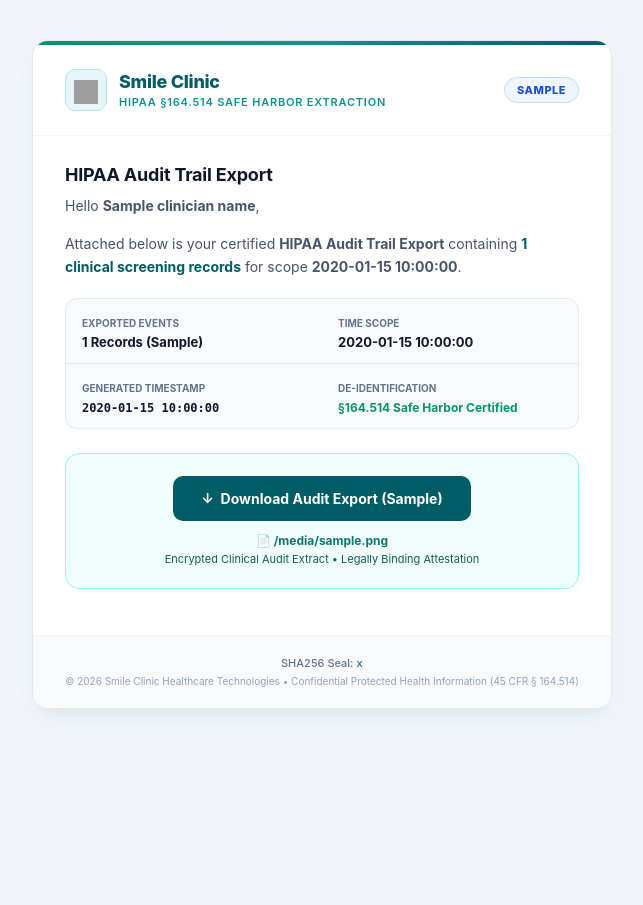
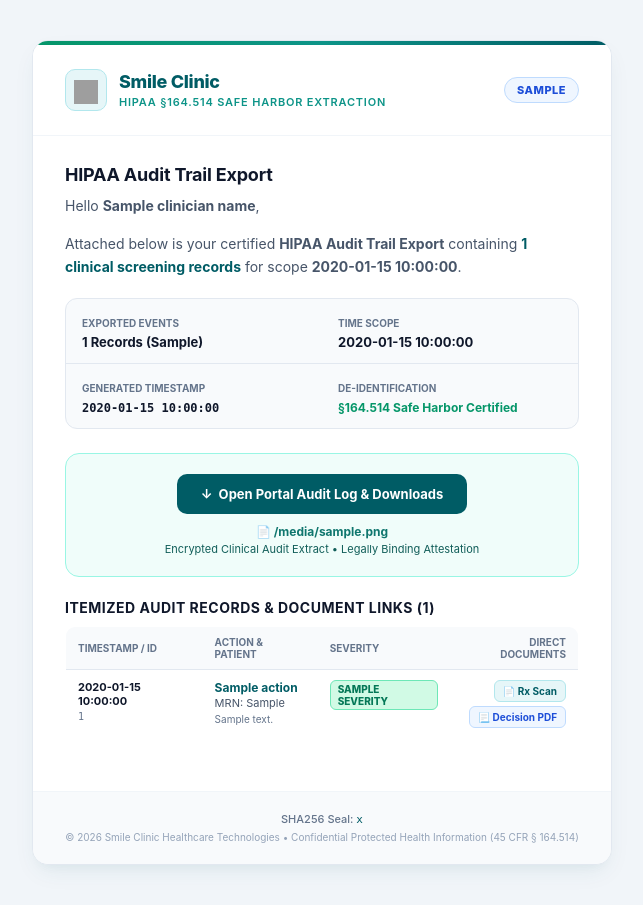
Before and after one commit to HelloWorld-Farhan/DentalClinic_Backend, a Python web app: template prescription/templates/audit_trail_export_email.html in a window 1280 px wide. Shown: the whole page, without its empty margins (318-961 px from the left). Before the commit the page ends 714 px from the top, so only its background shows below. Run offline with Jinja, Linux system fonts and the light colour scheme; the template is opened without the code that fills it: most values are stand-ins (such as "Sample title", 1, 10 or a date in 2020); grey boxes are pictures that could not be loaded.

Commit message:
feat(audit): support itemized records and direct document links in audit export email

```diff
--- a/prescription/routers/auth.py
+++ b/prescription/routers/auth.py
@@ -2665,6 +2665,8 @@ def send_audit_email(req: AuditEmailRequest):
 
         "filename": filename,
 
+        "records": req.records or [],
+
     }
 
     subject = f"Smile Clinic — HIPAA Audit Trail Export [{req.export_format.upper()}]"
@@ -2678,6 +2680,8 @@ def send_audit_email(req: AuditEmailRequest):
         "message": f"HIPAA audit trail export dispatched to {req.to_email}",
 
         "filename": filename,
+
+        "records": req.records or [],
 
         "delivered": delivered
 
--- a/prescription/schemas.py
+++ b/prescription/schemas.py
@@ -435,6 +435,8 @@ class AuditEmailRequest(BaseModel):
 
     filename: Optional[str] = None
 
+    records: Optional[List[Dict[str, Any]]] = None
+
 
 
     @field_validator('to_email')
--- a/prescription/templates/audit_trail_export_email.html
+++ b/prescription/templates/audit_trail_export_email.html
@@ -93,23 +93,85 @@
               </table>
 
               <!-- Prominent Download / Access Details -->
-              <div style="background-color: #f0fdfa; border: 1px solid #99f6e4; border-radius: 14px; padding: 22px 20px; text-align: center; margin-bottom: 18px;">
-                <table role="presentation" cellspacing="0" cellpadding="0" border="0" style="margin: 0 auto 12px auto;">
+              <div style="background-color: #f0fdfa; border: 1px solid #99f6e4; border-radius: 14px; padding: 20px 20px; text-align: center; margin-bottom: 22px;">
+                <table role="presentation" cellspacing="0" cellpadding="0" border="0" style="margin: 0 auto 10px auto;">
                   <tr>
                     <td style="border-radius: 10px; background-color: #005c65;">
-                      <a href="{{ download_url }}" target="_blank" download style="padding: 14px 28px; border-radius: 10px; font-size: 14px; font-weight: 700; color: #ffffff; text-decoration: none; display: inline-block;">
-                        &darr;&nbsp; Download Audit Export ({{ export_format }})
+                      <a href="{{ download_url }}" target="_blank" style="padding: 12px 24px; border-radius: 10px; font-size: 13px; font-weight: 700; color: #ffffff; text-decoration: none; display: inline-block;">
+                        &darr;&nbsp; Open Portal Audit Log &amp; Downloads
                       </a>
                     </td>
                   </tr>
                 </table>
-                <div style="font-size: 12px; font-weight: 700; color: #0f766e; margin-bottom: 4px;">
+                <div style="font-size: 12px; font-weight: 700; color: #0f766e; margin-bottom: 3px;">
                   &#128196; {{ filename }}
                 </div>
                 <div style="font-size: 11px; color: #115e59;">
                   Encrypted Clinical Audit Extract &bull; Legally Binding Attestation
                 </div>
               </div>
+
+              {% if records and records|length > 0 %}
+              <!-- Selected Records Itemized Ledger -->
+              <div style="margin-bottom: 24px;">
+                <h3 style="margin: 0 0 10px 0; font-size: 14px; font-weight: 700; color: #0f172a; text-transform: uppercase; letter-spacing: 0.5px;">
+                  Itemized Audit Records &amp; Document Links ({{ records|length }})
+                </h3>
+                <table role="presentation" width="100%" cellspacing="0" cellpadding="0" border="0" style="border: 1px solid #e2e8f0; border-radius: 10px; overflow: hidden; font-size: 12px; border-collapse: collapse;">
+                  <thead>
+                    <tr style="background-color: #f8fafc; border-bottom: 1px solid #e2e8f0;">
+                      <th align="left" style="padding: 9px 12px; font-size: 10px; font-weight: 700; color: #64748b; text-transform: uppercase;">Timestamp / ID</th>
+                      <th align="left" style="padding: 9px 12px; font-size: 10px; font-weight: 700; color: #64748b; text-transform: uppercase;">Action &amp; Patient</th>
+                      <th align="left" style="padding: 9px 12px; font-size: 10px; font-weight: 700; color: #64748b; text-transform: uppercase;">Severity</th>
+                      <th align="right" style="padding: 9px 12px; font-size: 10px; font-weight: 700; color: #64748b; text-transform: uppercase;">Direct Documents</th>
+                    </tr>
+                  </thead>
+                  <tbody>
+                    {% for r in records %}
+                    <tr style="border-bottom: 1px solid #f1f5f9; background-color: {% if loop.index is odd %}#ffffff{% else %}#fcfdfd{% endif %};">
+                      <td style="padding: 10px 12px; vertical-align: top;">
+                        <span style="font-weight: 700; color: #0f172a; display: block; font-size: 11px;">{{ r.timestamp or 'Just now' }}</span>
+                        <span style="font-family: monospace; font-size: 10px; color: #64748b;">{{ r.id or r.checkId }}</span>
+                      </td>
+                      <td style="padding: 10px 12px; vertical-align: top;">
+                        <span style="font-weight: 700; color: #005c65; display: block;">{{ r.action }}</span>
+                        <span style="font-size: 11px; color: #475569;">MRN: {{ r.patientMrn or 'N/A' }}</span>
+                        {% if r.details %}
+                        <div style="font-size: 10px; color: #64748b; margin-top: 3px; max-width: 220px; line-height: 1.3;">{{ r.details }}</div>
+                        {% endif %}
+                      </td>
+                      <td style="padding: 10px 12px; vertical-align: top;">
+                        <span style="display: inline-block; padding: 2px 7px; border-radius: 6px; font-size: 10px; font-weight: 800; text-transform: uppercase;
+                          {% if r.severity|lower == 'critical' or r.severity|lower == 'high' or r.severity|lower == 'major' %}
+                            background-color: #fee2e2; color: #b91c1c; border: 1px solid #fca5a5;
+                          {% elif r.severity|lower == 'moderate' %}
+                            background-color: #fef3c7; color: #b45309; border: 1px solid #fcd34d;
+                          {% else %}
+                            background-color: #d1fae5; color: #047857; border: 1px solid #6ee7b7;
+                          {% endif %}">
+                          {{ r.severity or 'SAFE' }}
+                        </span>
+                      </td>
+                      <td style="padding: 10px 12px; vertical-align: top;" align="right">
+                        {% if r.sourceDocumentUrl %}
+                        <a href="{{ r.sourceDocumentUrl }}" target="_blank" style="display: inline-block; margin-bottom: 4px; padding: 4px 8px; background-color: #e6f6f8; color: #005c65; border: 1px solid #b2e7ed; border-radius: 6px; text-decoration: none; font-size: 10px; font-weight: 700;">
+                          &#128196; Rx Scan
+                        </a><br>
+                        {% endif %}
+                        {% if r.pdfUrl %}
+                        <a href="{{ r.pdfUrl }}" target="_blank" style="display: inline-block; padding: 4px 8px; background-color: #eff6ff; color: #1d4ed8; border: 1px solid #bfdbfe; border-radius: 6px; text-decoration: none; font-size: 10px; font-weight: 700;">
+                          &#128195; Decision PDF
+                        </a>
+                        {% elif not r.sourceDocumentUrl %}
+                        <span style="font-size: 10px; color: #94a3b8; font-style: italic;">Vault Sealed</span>
+                        {% endif %}
+                      </td>
+                    </tr>
+                    {% endfor %}
+                  </tbody>
+                </table>
+              </div>
+              {% endif %}
             </td>
           </tr>
 
```
